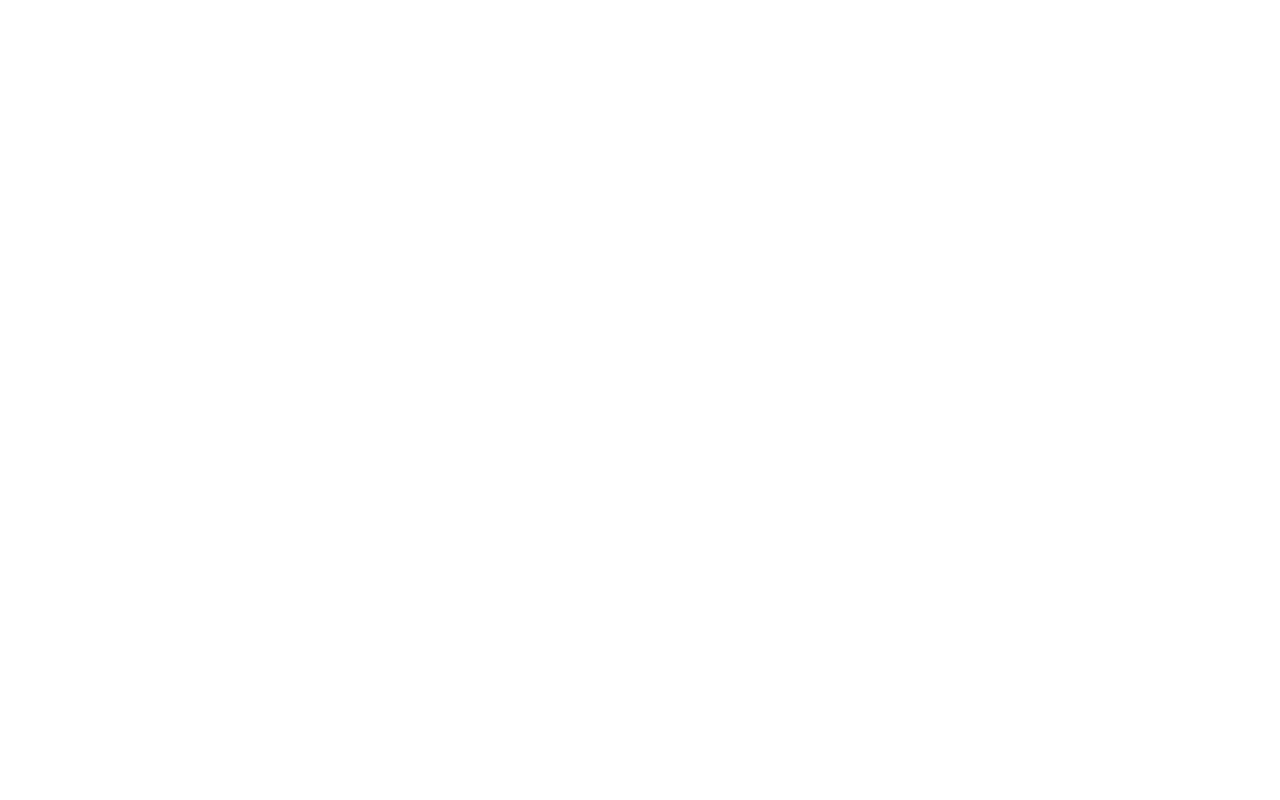
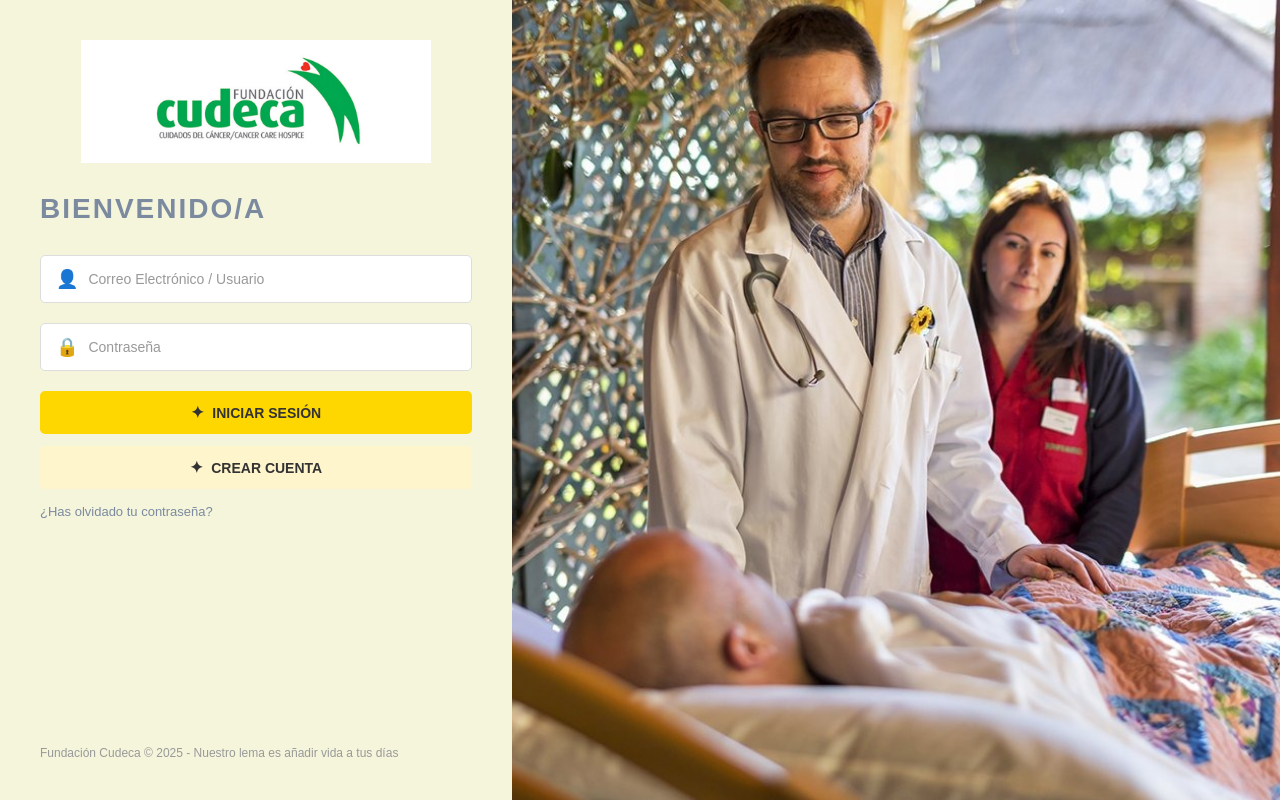
Before and after one commit to sebascad/cudecaWeb, a plain HTML site: page login.html in a window 1280 px wide. Drawn offline with Linux system fonts and the light colour scheme.

Commit message:
Actualizar página de login de Fundación Cudeca

```diff
--- a/login.html
+++ b/login.html
@@ -4,5 +4,215 @@
     <meta charset="UTF-8">
     <meta name="viewport" content="width=device-width, initial-scale=1.0">
     <title>Fundación Cudeca - Login Page</title>
-    <link rel="stylesheet" href="styles.css">
+    <style>
+        * {
+            margin: 0;
+            padding: 0;
+            box-sizing: border-box;
+        }
+
+        body {
+            font-family: Arial, sans-serif;
+            height: 100vh;
+            display: flex;
+        }
+
+        .container {
+            display: flex;
+            width: 100%;
+            height: 100%;
+        }
+
+        .left-section {
+            background-color: #f5f5dc;
+            width: 40%;
+            padding: 40px;
+            display: flex;
+            flex-direction: column;
+            justify-content: space-between;
+        }
+
+        .logo-container {
+            margin-bottom: 30px;
+            display: flex;
+            justify-content: center;
+            align-items: center;
+        }
+
+        .logo {
+            width: 350px;
+            height: auto;
+        }
+
+        .welcome-text {
+            color: #7b8a9e;
+            font-size: 28px;
+            font-weight: bold;
+            margin-bottom: 30px;
+            letter-spacing: 2px;
+        }
+
+        .form-container {
+            flex-grow: 1;
+        }
+
+        .input-group {
+            margin-bottom: 20px;
+        }
+
+        .input-wrapper {
+            position: relative;
+            display: flex;
+            align-items: center;
+            background-color: white;
+            border: 1px solid #ddd;
+            border-radius: 5px;
+            padding: 12px 15px;
+        }
+
+        .input-icon {
+            color: #666;
+            margin-right: 10px;
+            font-size: 18px;
+        }
+
+        input {
+            border: none;
+            outline: none;
+            width: 100%;
+            font-size: 14px;
+            color: #999;
+        }
+
+        input::placeholder {
+            color: #999;
+        }
+
+        .btn {
+            width: 100%;
+            padding: 12px;
+            border: none;
+            border-radius: 5px;
+            font-size: 14px;
+            font-weight: bold;
+            cursor: pointer;
+            margin-bottom: 12px;
+            display: flex;
+            align-items: center;
+            justify-content: center;
+            gap: 8px;
+        }
+
+        .btn-login {
+            background-color: #ffd700;
+            color: #333;
+        }
+
+        .btn-login:hover {
+            background-color: #ffed4e;
+        }
+
+        .btn-create {
+            background-color: #fff5cc;
+            color: #333;
+        }
+
+        .btn-create:hover {
+            background-color: #ffeb99;
+        }
+
+        .btn-icon {
+            font-size: 16px;
+        }
+
+        .forgot-password {
+            color: #7b8a9e;
+            font-size: 13px;
+            text-decoration: none;
+            display: block;
+            margin-top: 15px;
+        }
+
+        .forgot-password:hover {
+            text-decoration: underline;
+        }
+
+        .footer-text {
+            color: #999;
+            font-size: 12px;
+            margin-top: auto;
+        }
+
+        .right-section {
+            width: 60%;
+            background-image: url('images/yayo.jpg');
+            background-size: cover;
+            background-position: center;
+            position: relative;
+            overflow: hidden;
+        }
+
+        @media (max-width: 968px) {
+            .container {
+                flex-direction: column;
+            }
+
+            .left-section {
+                width: 100%;
+            }
+
+            .right-section {
+                display: none;
+            }
+        }
+    </style>
 </head>
+<body>
+    <div class="container">
+        <div class="left-section">
+            <div>
+                <div class="logo-container">
+                    <img class="logo" src="images/logo.jpg" alt="Fundación Cudeca - Cuidados del Cáncer">
+                </div>
+
+                <h1 class="welcome-text">BIENVENIDO/A</h1>
+
+                <div class="form-container">
+                    <div class="input-group">
+                        <div class="input-wrapper">
+                            <span class="input-icon">👤</span>
+                            <input type="text" placeholder="Correo Electrónico / Usuario">
+                        </div>
+                    </div>
+
+                    <div class="input-group">
+                        <div class="input-wrapper">
+                            <span class="input-icon">🔒</span>
+                            <input type="password" placeholder="Contraseña">
+                        </div>
+                    </div>
+
+                    <button class="btn btn-login">
+                        <span class="btn-icon">✦</span>
+                        INICIAR SESIÓN
+                    </button>
+
+                    <button class="btn btn-create">
+                        <span class="btn-icon">✦</span>
+                        CREAR CUENTA
+                    </button>
+
+                    <a href="#" class="forgot-password">¿Has olvidado tu contraseña?</a>
+                </div>
+            </div>
+
+            <div class="footer-text">
+                Fundación Cudeca © 2025 - Nuestro lema es añadir vida a tus días
+            </div>
+        </div>
+
+        <div class="right-section">
+        </div>
+    </div>
+</body>
+</html>
```
Also changed, not shown: images/yayo.jpg (added).
